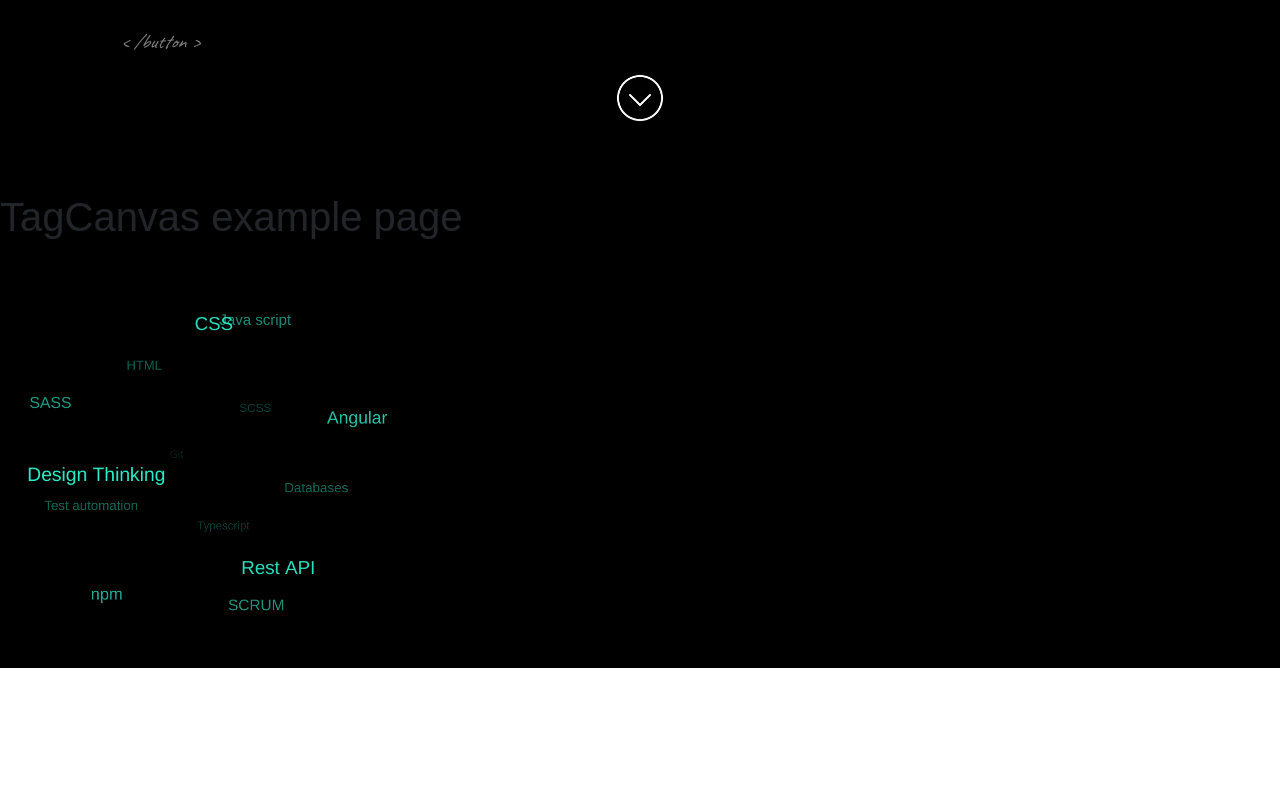
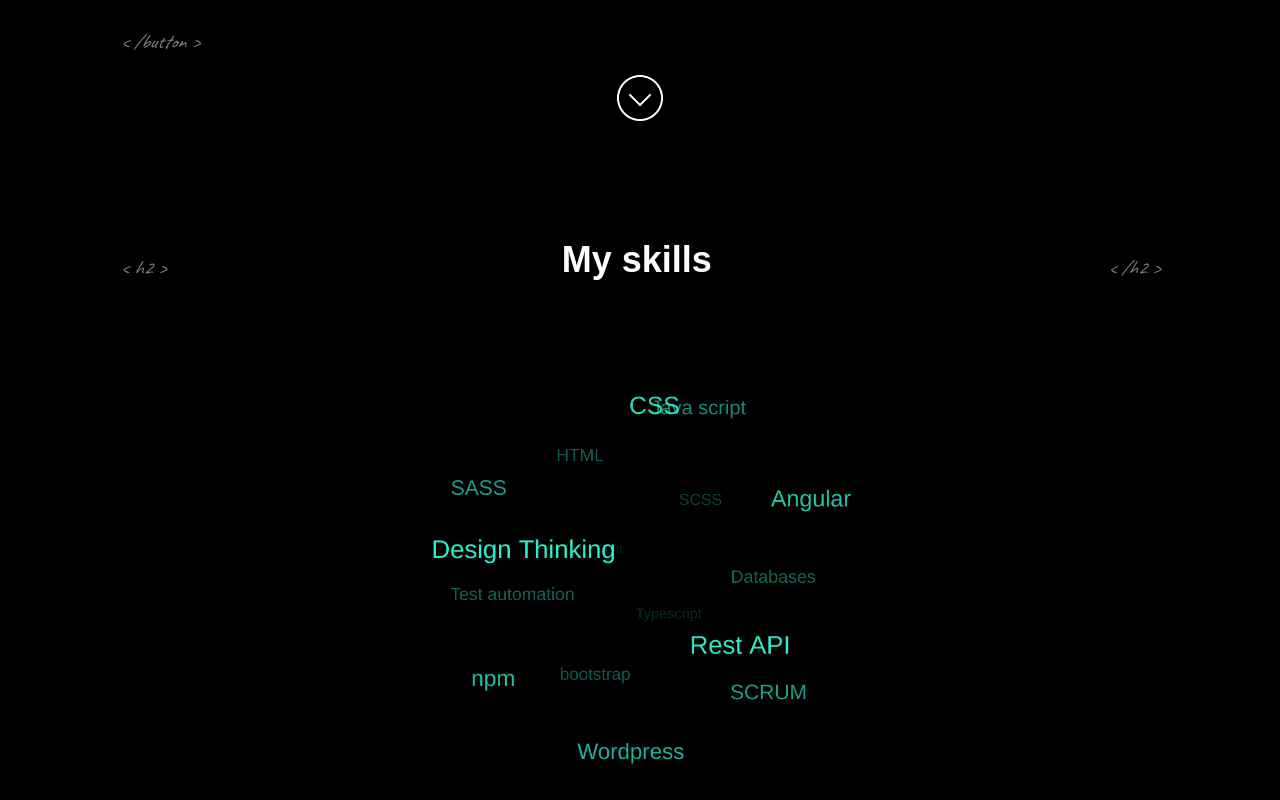
Before and after one commit to FabianKalus/Portfolio-Fabian-Kalus, an Angular app: page / in a window 1280 px wide. Shown: the part 581-1381 px from the top of the page. Before the commit the page ends 1249 px from the top, so only its background shows below. Built offline with nearby package versions, Linux system fonts and the light colour scheme.

Commit message:
work on skill component

```diff
--- a/src/app/skills/skills.component.html
+++ b/src/app/skills/skills.component.html
@@ -1,12 +1,20 @@
-<h1>TagCanvas example page</h1>
+<div class="px-5 py-3 d-flex justify-content-between align-items-center">
+    <span class="caveat">&lt; h2 &gt;</span>
+    <p class="text-white fw-bold" style="font-size: 36px;">My skills</p>
+    <span class="caveat">&lt; /h2 &gt;</span>
+</div>
+<div class="px-5 d-flex justify-content-center">
+
+    <div class="skill-ball-container">
         <div id="myCanvasContainer">
-  <canvas width="400" height="400" id="myCanvas" class="fw-bold">
+            <canvas width="500" height="450" id="myCanvas" class="fw-bold">
                 <p class="fw-bold">Anything in here will be replaced on browsers that support the canvas element</p>
             </canvas>
         </div>
         <div id="tags">
             <ul style="display: none;">
-    <li><a class="fw-bold" style="font-weight: bold!important;" href="http://www.google.com" target="_blank">Java script</a></li>
+                <li><a class="fw-bold" style="font-weight: bold!important;" href="http://www.google.com"
+                        target="_blank">Java script</a></li>
                 <li><a data-weight="20" href="/fish">HTML</a></li>
                 <li><a href="/chips">CSS</a></li>
                 <li><a href="/salt">SCSS</a></li>
@@ -20,6 +28,9 @@
                 <li><a href="/vinegar">Typescript</a></li>
                 <li><a href="/vinegar">npm</a></li>
                 <li><a href="/vinegar">SCRUM</a></li>
-
+                <li><a href="/vinegar">bootstrap</a></li>
+                <li><a href="/vinegar">Wordpress</a></li>
             </ul>
         </div>
+    </div>
+</div>
--- a/src/app/skills/skills.component.scss
+++ b/src/app/skills/skills.component.scss
@@ -1,4 +1,13 @@
-a {
-    font-weight: bold;
-    text-decoration: underline;
+@import "../../varibles";
+@import "~bootstrap-icons/font/bootstrap-icons.css";
+
+
+
+.caveat {
+    font-family: 'Caveat', cursive;
+    font-size: 20px;
+    font-weight: 400;
+    font-style: italic;
+    color: gray;
+
 }
--- a/src/app/welcome/welcome.component.html
+++ b/src/app/welcome/welcome.component.html
@@ -4,7 +4,7 @@
         <p class="">
             <span class="caveat">&lt; h1 &gt;</span><br>
             Hi,<br>
-            <span class="text-secondary">I</span>´m Fabian
+            I´<span class="text-secondary">m</span> Fabian
                 <span class="firstF">K</span>
                 <span class="text-primary position-absolute">K</span>
                 <span class="text-dark">K</span>alus<br>
--- a/src/assets/js/ball_script.js
+++ b/src/assets/js/ball_script.js
@@ -2,10 +2,14 @@ window.onload = function() {
 	try {
 	  TagCanvas.Start('myCanvas','tags',{
 		textColour: '#2dfcd8',
-		outlineColour: '#fa2759',
+		outlineColour: '#2dfcd8',
 		reverse: true,
 		depth: 0.8,
-		maxSpeed: 0.05
+		maxSpeed: 0.05,
+		textHeight: 20,
+		weight: true,
+		weightSize: 2.0,
+
 	  });
 	} catch(e) {
 	  // something went wrong, hide the canvas container
```
Lines whose indentation alone changed are shown as unchanged.
